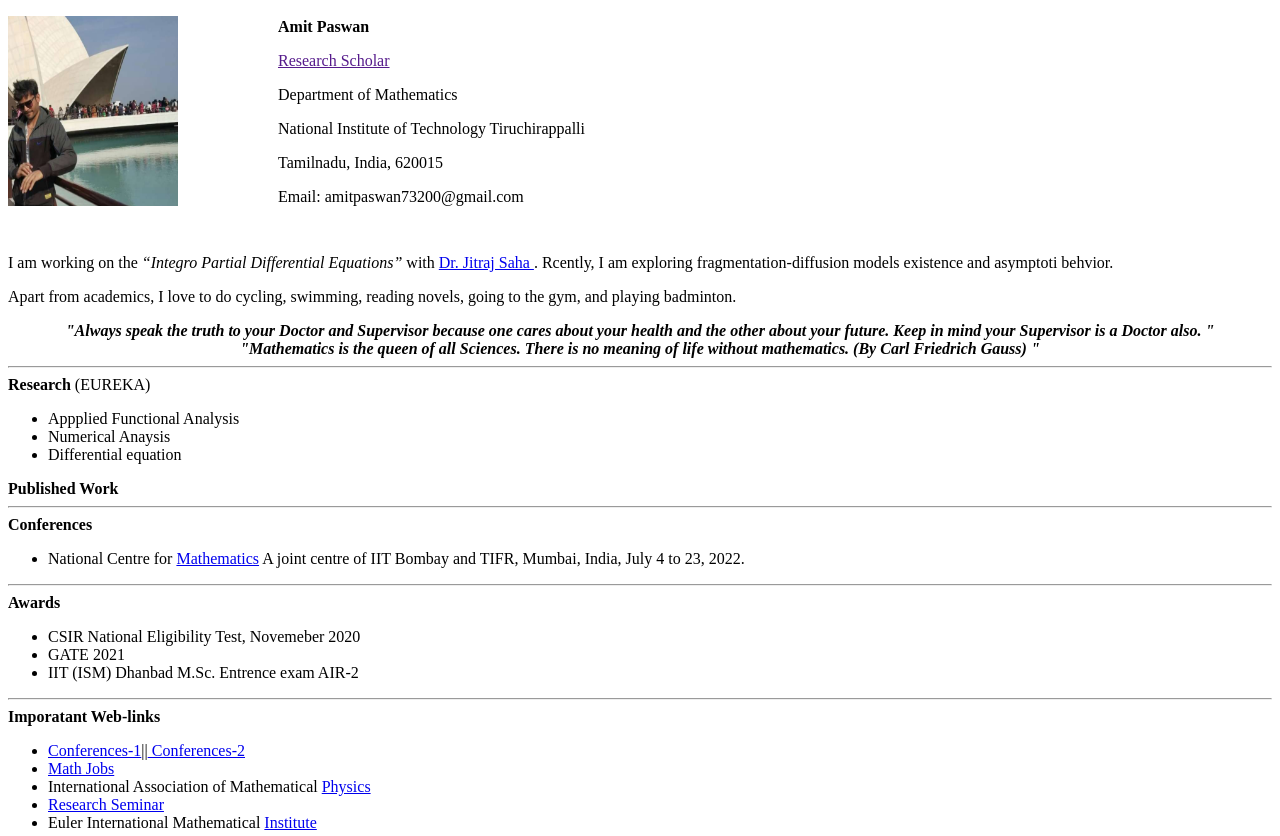
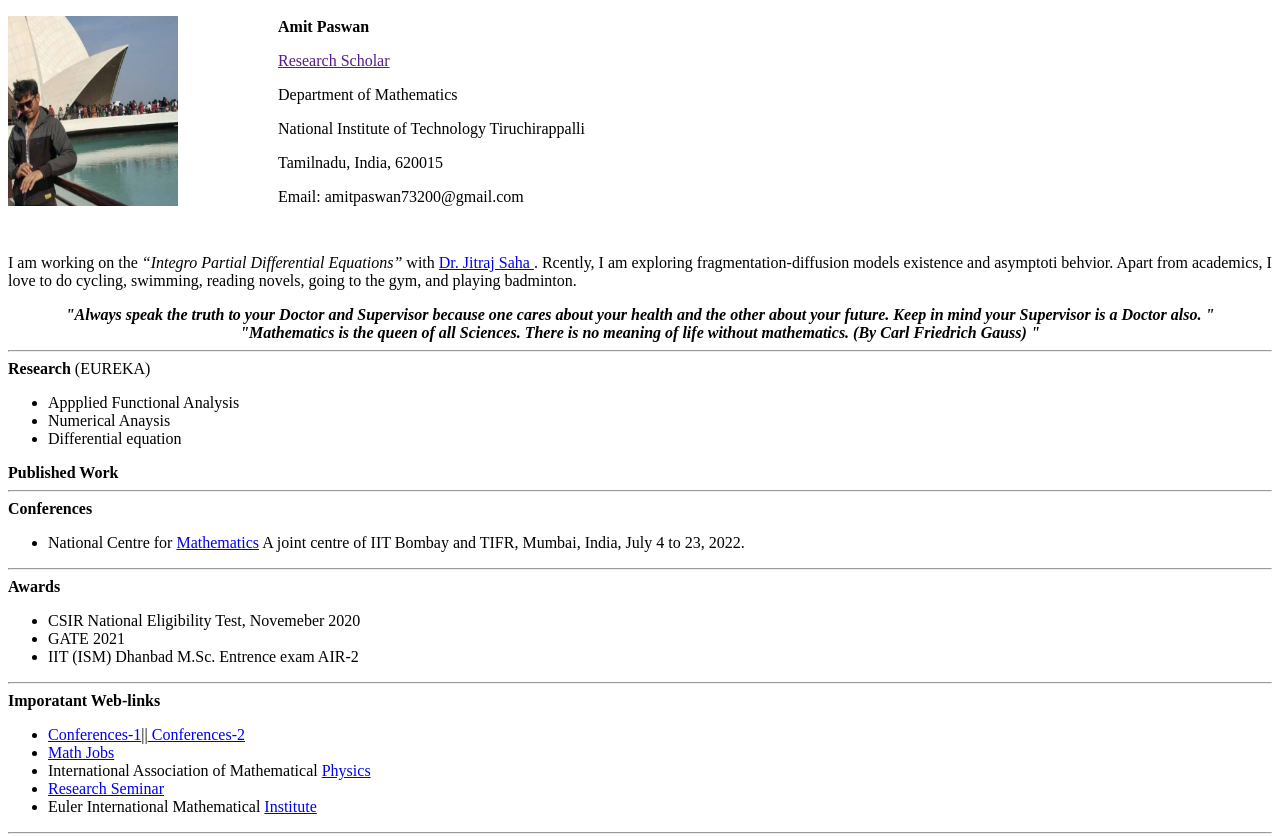
Before and after one commit to amitpaswanmath/amitpaswan, a plain HTML site: page index.html in a window 1280 px wide. Shown: the top 836 px of the page. Drawn offline with Linux system fonts and the light colour scheme.

Commit message:
Update index.html

```diff
--- a/index.html
+++ b/index.html
@@ -21,8 +21,7 @@
     <p class="p-welcome">Email: amitpaswan73200@gmail.com</p> </div>
     <br> <p>
     I am working on the <i>“Integro Partial Differential Equations”</i> with <a href="https://www.nitt.edu/home/academics/departments/maths/faculty/dr_jitraj_saha/" target="_blank">
-        Dr. Jitraj Saha  </a>. Rcently, I am exploring fragmentation-diffusion models existence and asymptoti behvior.</p>  <p>
-Apart from academics, I love to do cycling, swimming, reading novels, going to the gym, and playing badminton. </p>
+        Dr. Jitraj Saha  </a>. Rcently, I am exploring fragmentation-diffusion models existence and asymptoti behvior. Apart from academics, I love to do cycling, swimming, reading novels, going to the gym, and playing badminton. </p>
  <center><b><i> "Always speak the truth to your Doctor and Supervisor because one cares about your health and the other about your future. Keep in mind your Supervisor is a Doctor also. "
 </b></i></center>
    <center><b><i> "Mathematics is the queen of all Sciences. There is no meaning of life without mathematics.  (By Carl Friedrich Gauss) "
```
